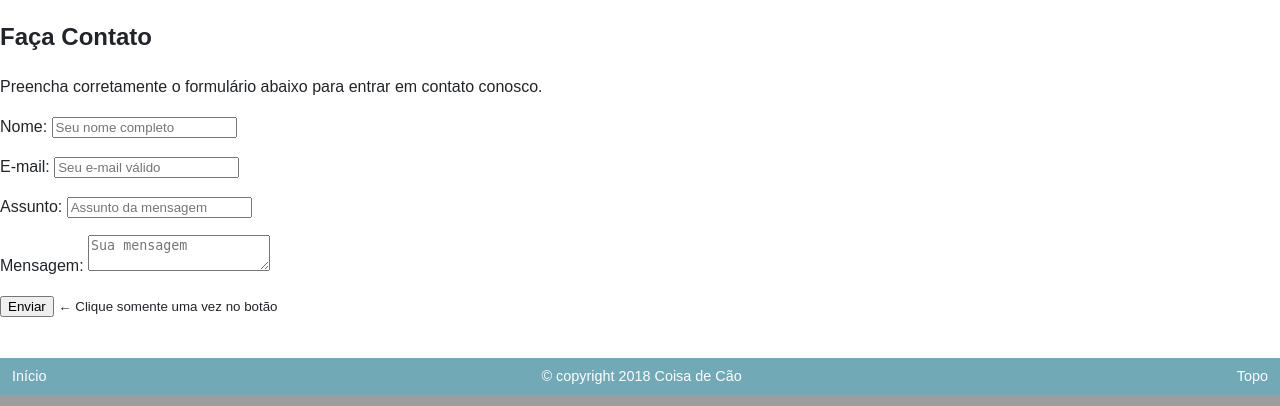
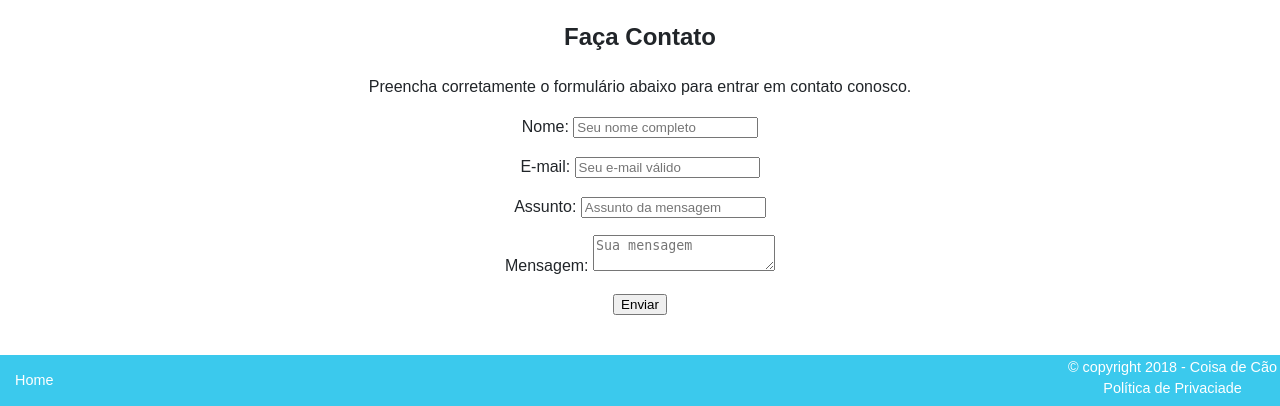
Before and after one commit to MokuroBR/CoisaDeCao, a PHP site: page /contatos.php in a window 1280 px wide. Shown: the part 825-1231 px from the top of the page. Run offline with PHP 8.4, Linux system fonts and the light colour scheme; some libraries are stand-ins or nearby versions.

Commit message:
Versão 1.5

```diff
--- a/_footer.php
+++ b/_footer.php
@@ -1,9 +1,9 @@
 	</content>
-	<footer>
-		<a href="/">Início</a>
-		<div>&copy; copyright 2018 Coisa de Cão</div>
-		<a href="#topo">Topo</a>
-	</footer>
+   <footer>
+		<a href="/" class="ho">Home</a>
+		<div>&copy; copyright 2018 - Coisa de Cão <br> <a href="/sobre.php">Política de Privaciade</a></div>
+		<a id="subirTopo"><i class="fa fa-paw" style="font-size:30px;"></i></a>
+    </footer>
 </main>
 
 </body>
--- a/_header.php
+++ b/_header.php
@@ -18,9 +18,32 @@ if($_SERVER['SERVER_NAME'] == 'localhost') {
 	<meta name="viewport" content="width=device-width, initial-scale=1">
 	<link rel="shortcut icon" href="css/favicon.ico">
 	<link rel="icon" href="css/favicon.ico">
+	<link rel="stylesheet" href="https://cdnjs.cloudflare.com/ajax/libs/font-awesome/4.7.0/css/font-awesome.min.css">
 	<link rel="normalize" href="/css/normalize.css">
-	<link rel="stylesheet" href="css/global.css?<?php if($_SERVER['SERVER_NAME'] == 'localhost') echo rand() ?>">
+	<link rel="stylesheet" href="/css/global.css?<?php if($_SERVER['SERVER_NAME'] == 'localhost') echo rand() ?>">
 	<link rel="stylesheet" href="<?php echo $css; ?>">
+	<script src="https://ajax.googleapis.com/ajax/libs/jquery/1.10.1/jquery.min.js"></script>
+<script type="text/javascript">
+jQuery(document).ready(function(){
+
+jQuery("#subirTopo").hide();
+
+jQuery('a#subirTopo').click(function () {
+         jQuery('body,html').animate({
+           scrollTop: 0
+         }, 800);
+        return false;
+   });
+
+jQuery(window).scroll(function () {
+         if (jQuery(this).scrollTop() > 1000) {
+            jQuery('#subirTopo').fadeIn();
+         } else {
+            jQuery('#subirTopo').fadeOut();
+         }
+     });
+});
+</script>
 </head>
 <body>
 <a id="topo"></a>
--- a/contatos.php
+++ b/contatos.php
@@ -172,7 +172,7 @@ if($sucesso) {
 	echo "</div>";
 }
 ?>
-
+<div align="center">
 <h2>Faça Contato</h2>
 <p>Preencha corretamente o formulário abaixo para entrar em contato conosco.</p>
 
@@ -195,9 +195,8 @@ if($sucesso) {
 <p>
 	<label></label>
 	<button type="submit">Enviar</button>
-	<small> ← Clique somente uma vez no botão</small>
 </p>
-
+</div>
 </form>
 </main>
 
--- a/css/global.css
+++ b/css/global.css
@@ -155,9 +155,28 @@ nav a:hover, .navActive {
     background-size: cover;
 }
 
+
+#subirTopo {
+	text-decoration: none;
+	background: #3bc9ed;
+	color: white;
+	text-align: center;
+	cursor: pointer;
+	padding:10px;
+	transition:1s;
+	opacity: .8;
+}
+
+#subirTopo:hover {
+	box-shadow:0px 0px 3px 3px #9bf5ff;
+	opacity:1;
+	transition:1s;
+}
+
+
 footer {
-	background: #71a9b6;
-	color: #71a9b6;
+	background: #3bc9ed;
+	color: #dddddd;
 	display: flex;
 	flex-direction: row;
 	justify-content: space-between;
@@ -166,7 +185,7 @@ footer {
 }
 footer a, footer div {
 	color: #ffffff;
-	padding: 8px 12px;
+	padding: 2px 3px;
 }
 footer a:hover {
 	color: #404040;
@@ -174,7 +193,9 @@ footer a:hover {
 	background: #ffffff;
 }
 
-
+.ho {
+	padding:15px;
+}
 @media (max-width: 479px) {
 
 .container-header{
```
